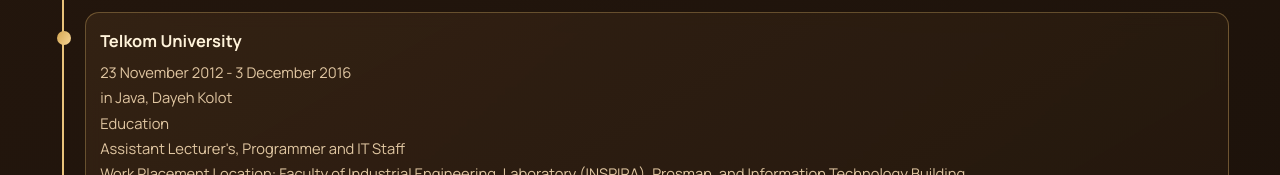
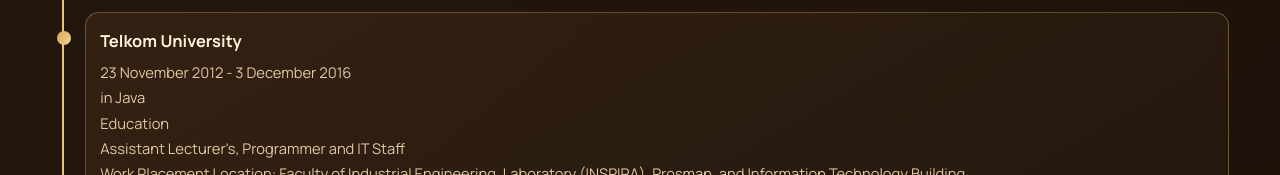
Before and after one commit to miftahsaifulloh/miftahsaifulloh.github.io, a plain HTML site: page index.html in a window 1280 px wide. Shown: the part 8411-8586 px from the top of the page. Drawn offline with Linux system fonts and the light colour scheme.

Commit message:
Update education description in index.html

```diff
--- a/index.html
+++ b/index.html
@@ -1126,7 +1126,7 @@
 					<article class="timeline-item">
 						<h4>Telkom University</h4>
 						<p class="small">23 November 2012 - 3 December 2016</p>
-						<p class="small">in Java, Dayeh Kolot</p>
+						<p class="small">in Java</p>
 						<p class="small">Education</p>
 						<p class="small">Assistant Lecturer's, Programmer and IT Staff</p>
 						<p class="small">Work Placement Location: Faculty of Industrial Engineering, Laboratory (INSPIRA), Prosman, and Information Technology Building.
```
